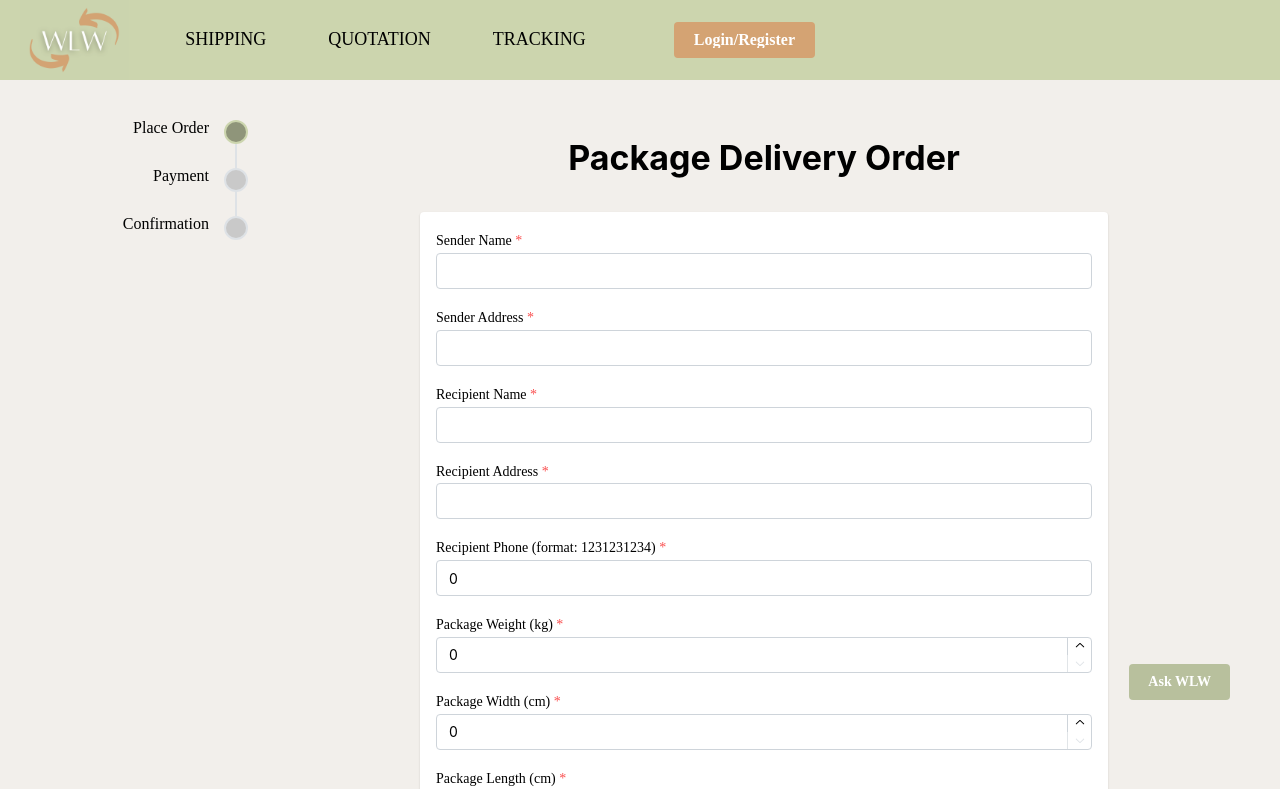
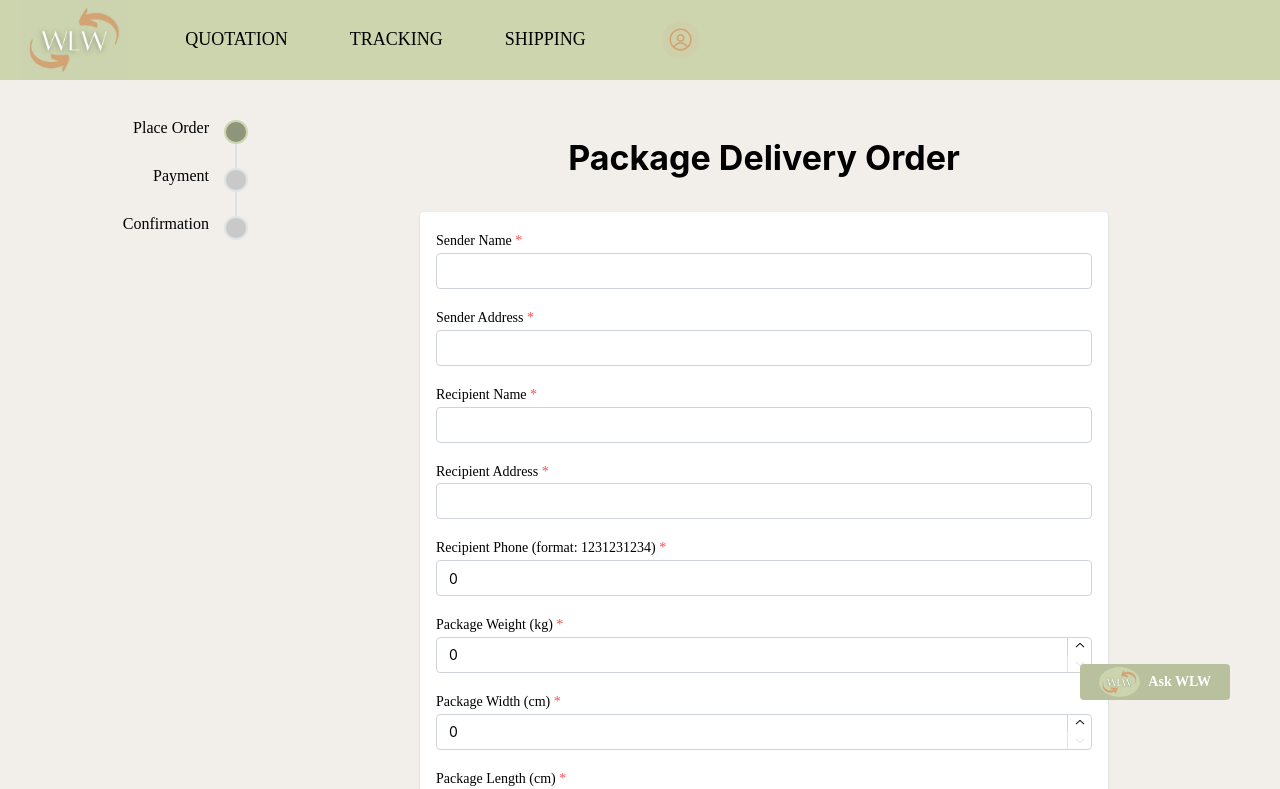
Before and after one commit to cristina-trofimov/WLW_soen343, a React (Vite) app in the folder frontend/: page /order/place in a window 1280 px wide. Shown: the top 789 px of the page. Built offline with nearby package versions, Linux system fonts and the light colour scheme.

Commit message:
fixed display issue

```diff
--- a/frontend/src/components/ChatbotPopup.tsx
+++ b/frontend/src/components/ChatbotPopup.tsx
@@ -1,5 +1,5 @@
 import { useState } from 'react';
-import { Button, Popover, Text, TextInput, Stack } from '@mantine/core';
+import { Button, Popover, Text, TextInput, Stack, Image } from '@mantine/core';
 
 const ChatbotPopup = () => {
     const [opened, setOpened] = useState(false);
@@ -22,11 +22,13 @@ const ChatbotPopup = () => {
           shadow="md"
         >
           <Popover.Target>
-            <Button onClick={() => setOpened((o) => !o)}>
-              {opened ? 'Close Chat' : 'Ask WLW'}
-            </Button>
+          <Button onClick={() => setOpened((o) => !o)}>
+            {opened ? 'Close Chat' : (
+              <><Image src="/WLW_logo.png" height={"30px"} radius={"150%"} style={{ marginRight: '8px' }} />Ask WLW</>
+            )}
+          </Button>
           </Popover.Target>
-
+          {/* <Image src={"/WLW_logo.png"} h={"80px"}/> */}
           <Popover.Dropdown>
             <Stack gap="xs">
               <Text size="sm" fw={500}>Chatbot</Text>
--- a/frontend/src/interface/OrderingPage.tsx
+++ b/frontend/src/interface/OrderingPage.tsx
@@ -1,6 +1,6 @@
 import { useState, useEffect } from "react";
-import { Outlet, useLocation, Link, useNavigate } from "react-router-dom";
-import { Box, Button, Timeline } from "@mantine/core";
+import { Outlet, useLocation } from "react-router-dom";
+import { Box, Timeline } from "@mantine/core";
 
 const OrderingPage = () => {
   const location = useLocation();
@@ -20,14 +20,8 @@ const OrderingPage = () => {
     setActiveIndex(index !== -1 ? index : 0);
   }, [location]);
 
-//   const navigate = useNavigate();
-//   const payment = () => {
-//     console.log("submitted")
-//     navigate(("/order/payment"))
-//   }
-
   return (
-    <Box style={{ display: "flex", height: "100vh" }}>
+    <Box style={{ display: "flex" }}>
       <Box style={{ width: "20%", padding: "20px" }}>
         <Timeline active={activeIndex} bulletSize={24} lineWidth={2} align="right" >
           {Object.entries(timelineData).map(([path, items], index) => (
@@ -42,18 +36,6 @@ const OrderingPage = () => {
             />
           ))}
         </Timeline>
-        {/* <nav>
-          <ul>
-            <li>
-              <Link to="place">Place Order</Link>
-            </li>
-            <li>
-              <Link to="payment">Payment</Link>
-            </li>
-            <li><Link to="review">Confirmation</Link></li>
-          </ul>
-        </nav>
-        <Button onClick={payment}>Place Order</Button> */}
       </Box>
       <Box style={{ flexGrow: 1, padding: "20px" }}>
         <Outlet />
--- a/frontend/src/pages/PaymentPage.tsx
+++ b/frontend/src/pages/PaymentPage.tsx
@@ -145,7 +145,6 @@ const PaymentPage = () => {
                 maxLength={4}
               />
             </Group>
-            {/* TODO: should receive the total */}
             <NumberInput
               label="Amount"
               required
--- a/frontend/src/routes/Layout.tsx
+++ b/frontend/src/routes/Layout.tsx
@@ -15,10 +15,13 @@ const Layout = () => {
                 <a onClick={() => navigate("/home")}>
                     <div className={classes.logo}><Image src={"/WLW_logo.png"} h={"80px"}/></div>
                 </a>
-                <button className={classes.headerButton} onClick={() => navigate("/order")}>SHIPPING</button>
                 <button className={classes.headerButton} onClick={() => navigate("/quote")}>QUOTATION</button>
                 <button className={classes.headerButton} onClick={() => navigate("/")}>TRACKING</button>
-                {sessionStorage.getItem("isLogged") === "true" ? <UserDropdown /> : (<LoginRegister />) }
+                {sessionStorage.getItem("isLogged") === "false" ? ( <LoginRegister /> ) :
+                    (<>
+                        <button className={classes.headerButton} onClick={() => navigate("/order")}>SHIPPING</button>
+                        <UserDropdown />
+                    </>)}
             </div>
             <main className={classes.mainContent}><Outlet/></main>
         </div>
```
Also changed, not shown: frontend/src/main.tsx (+1 -6 lines), 1 other file (tests, documents, lock files or other folders).
